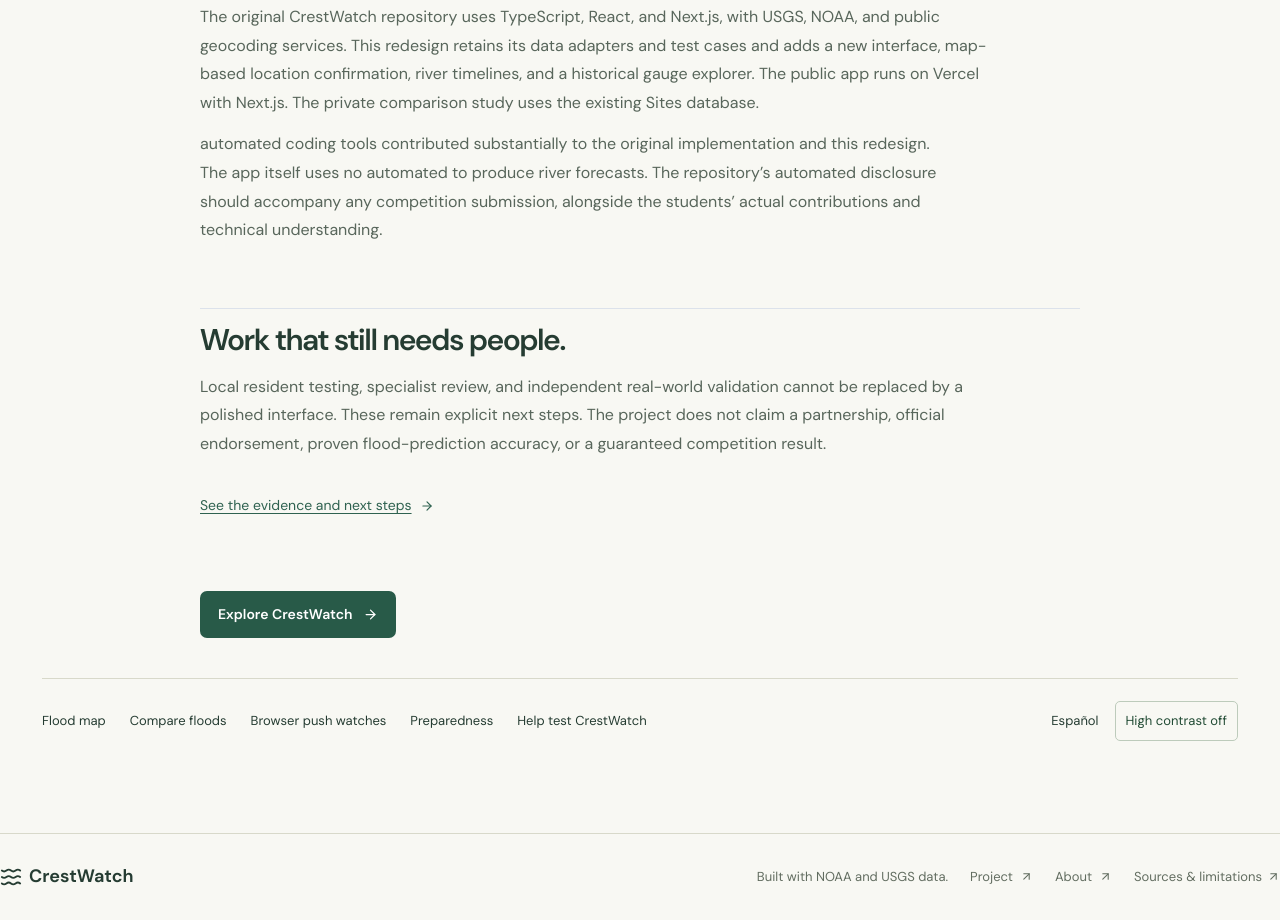
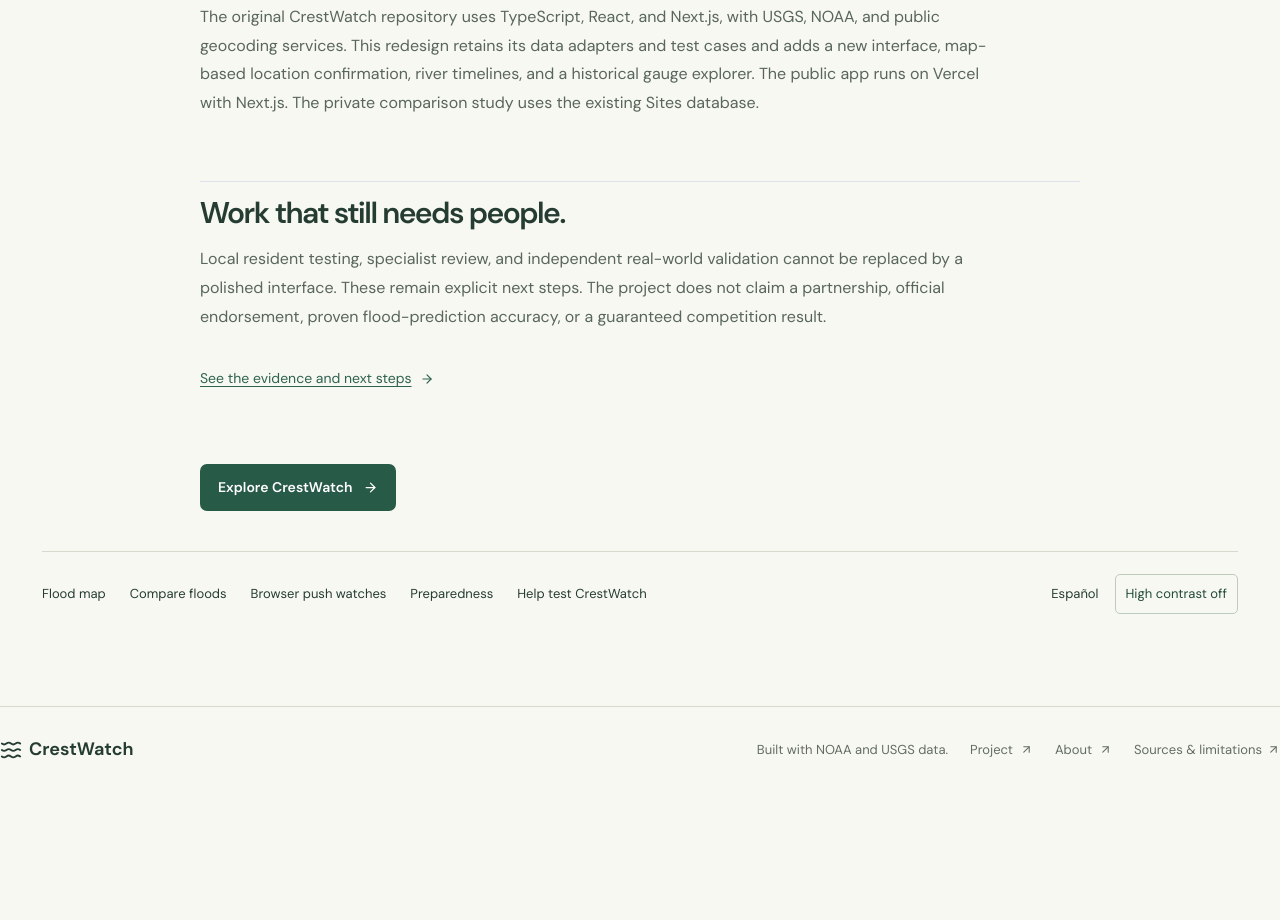
Before and after one commit to uskutsav-cpu/crestwatch, a Next.js app: page /about in a window 1280 px wide. Shown: the part 1260-2180 px from the top of the page. After the commit the page ends 2053 px from the top, so only its background shows below. Built offline with nearby package versions, Linux system fonts and the light colour scheme.

Commit message:
Revise project and documentation copy

```diff
--- a/app/about/page.tsx
+++ b/app/about/page.tsx
@@ -59,13 +59,6 @@
           map-based location confirmation, river timelines, and a historical
           gauge explorer. The public app runs on Vercel with Next.js. The private comparison study uses the existing Sites database.
         </p>
-        <p>
-          automated coding tools contributed substantially to the original
-          implementation and this redesign. The app itself uses no automated to produce
-          river forecasts. The repository’s automated disclosure should accompany any
-          competition submission, alongside the students’ actual contributions
-          and technical understanding.
-        </p>
       </section>
       <section className="article-section">
         <h2>Work that still needs people.</h2>
--- a/app/project/page.tsx
+++ b/app/project/page.tsx
@@ -83,7 +83,7 @@
           <span>
             Official forecasts.
             <br />
-            No automated predictions.
+            Observations and context.
           </span>
         </div>
       </div>
@@ -229,14 +229,8 @@
         </div>
       </section>
       <section className="project-authorship">
-        <h2>Built with assistance. Explained honestly.</h2>
-        <p>
-          automated coding tools contributed substantially to the original
-          implementation and this redesign. They do not generate CrestWatch’s
-          river forecasts. Competition materials should identify the students’
-          actual work and demonstrate their understanding of the code, data, and
-          tradeoffs.
-        </p>
+        <h2>Explore the project.</h2>
+        <p>Learn about CrestWatch’s data sources, design, and limitations.</p>
         <Link href="/about" className="inline-link">
           Read the project story <ArrowUpRight size={15} />
         </Link>
--- a/components/experience/AutomatedEvidence.tsx
+++ b/components/experience/AutomatedEvidence.tsx
@@ -4,7 +4,7 @@
 export function AutomatedEvidence(){return <section className="article-section automated-evidence" id="automated-audit" aria-labelledby="automated-audit-title">
  <span className="eyebrow">AUTOMATED BROWSER QA · OCTOBER 25, 2026</span>
  <h2 id="automated-audit-title">A thousand checks. A defined scope.</h2>
- <p>The supplied automated-run browser audit records <strong>{audit.total.toLocaleString('en-US')} checks marked PASS</strong> across four gauges. It compares public interface behavior with captured NOAA references. It did not recruit people or submit the participant study.</p>
+ <p>The supplied automated browser audit records <strong>{audit.total.toLocaleString('en-US')} checks marked PASS</strong> across four gauges. It compares public interface behavior with captured NOAA references. It did not recruit people or submit the participant study.</p>
  <div className="audit-metrics"><div><strong>{audit.slider}</strong><span>impact-slider scenarios</span></div><div><strong>{audit.other}</strong><span>other behavior checks</span></div><div><strong>{audit.sourceCaptures}</strong><span>NOAA reference captures</span></div><div><strong>{audit.humanParticipants}</strong><span>human participants in this audit</span></div></div>
  <div className="audit-scope"><h3>What was checked.</h3><p>Slider values, reached-threshold counts, the next published threshold, selected impact notes and what-if labels. Other checks cover station identity, displayed readings, clock/timezone, flood stages, source links, chart controls, published notes and reset behavior.</p><p>Each gauge has 250 recorded checks: 240 slider scenarios and 10 other checks. Each reuses one NOAA reference capture. The 1,000 records are related software scenarios, not 1,000 independent source observations or people.</p></div>
  <div className="table-scroll"><table className="source-table audit-gauges"><caption>Coverage and original reference times</caption><thead><tr><th scope="col">GAUGE</th><th scope="col">RECORDED CHECKS</th><th scope="col">NOAA REFERENCE CAPTURED</th></tr></thead><tbody>{audit.gauges.map(g=><tr key={g.id}><th scope="row"><a href={`https://water.noaa.gov/gauges/${g.id}`} target="_blank" rel="noreferrer" aria-label={`Open official NOAA gauge ${g.id}`}>{STATIONS.find(s=>s.lid===g.id)?.city} ↗</a><small>{g.id}</small></th><td>{g.total} · {g.slider} slider</td><td><time dateTime={g.sourceCapturedAt}>{timeLabel(g.sourceCapturedAt)}</time></td></tr>)}</tbody></table></div>
--- a/components/experience/ParticipantStudy.tsx
+++ b/components/experience/ParticipantStudy.tsx
@@ -49,7 +49,7 @@
     <p className="participant-lead">Try two ways to read river information. Tell us what you find, what you understand, and where you get stuck.</p>
     <div className="participant-steps"><div><span>01</span><strong>Try both pages</strong><p>Three short tasks on each. The order is assigned randomly.</p></div><div><span>02</span><strong>Use your own words</strong><p>We are testing the information, not you. Unfinished tasks are useful results.</p></div><div><span>03</span><strong>Submit as you go</strong><p>Each answer saves privately to the project. No account or email needed.</p></div></div>
     <section className="participant-card">
-     <h2>Before you begin.</h2><p>Keep this study tab open. Each task opens a river page in another tab. Please try without other people or automated assistance; you can record any help you use.</p>
+     <h2>Before you begin.</h2><p>Keep this study tab open. Each task opens a river page in another tab. Please try without help from others; you can record any help you use.</p>
      <p>Take part once, on one device. Each search has a two-minute limit. If a page fails or you cannot find something, record that instead of guessing.</p>
      <label className="participant-field">How often have you used river-gauge information?<select value={familiarity} onChange={e=>setFamiliarity(e.target.value)}><option value="">Choose one</option><option value="none">Never or almost never</option><option value="some">A few times</option><option value="frequent">Regularly</option></select></label>
      <label className="participant-consent"><input type="checkbox" checked={consent} onChange={e=>setConsent(e.target.checked)}/><span>I am 18 or older and choose to participate. I understand I can stop or withdraw my saved response.</span></label>
@@ -79,7 +79,7 @@
       <div className="participant-stopped"><Check size={17}/>{outcomeLabels[session.outcome!]}. Search time: {(elapsed/1000).toFixed(1)} seconds.</div>
       <label className="participant-field">Your answer, in your own words{session.outcome!=='ready'?' (optional)':''}<textarea maxLength={1500} rows={6} value={answer} required={session.outcome==='ready'} minLength={session.outcome==='ready'?3:undefined} onChange={e=>draft(e.target.value,help)} placeholder={session.outcome==='ready'?'What did you find, and how do you interpret it?':'What got in the way? Record any partial answer you found.'}/></label>
       <small className="participant-answer-note">Please answer from what you found. Do not enter personal details. There is no correctness feedback between pages.</small>
-      <label className="participant-field">Did you use help during this task?<select value={help} required onChange={e=>draft(answer,e.target.value)}><option value="">Choose one</option><option value="none">No help</option><option value="person">Help from another person</option><option value="ai">Help from an automated tool</option><option value="other">Other help</option><option value="not_sure">Not sure</option></select></label>
+      <label className="participant-field">Did you use help during this task?<select value={help} required onChange={e=>draft(answer,e.target.value)}><option value="">Choose one</option><option value="none">No help</option><option value="person">Help from another person</option>{help==='ai'?<option value="ai">Other help (previous answer)</option>:null}<option value="other">Other help</option><option value="not_sure">Not sure</option></select></label>
       <label className="participant-field">How confident are you in your response?<select value={confidence} required onChange={e=>draft(answer,help,e.target.value)}><option value="">Choose one</option><option value="1">1 · Not at all confident</option><option value="2">2 · Slightly confident</option><option value="3">3 · Moderately confident</option><option value="4">4 · Very confident</option><option value="5">5 · Extremely confident</option></select></label>
       <button className="primary-button" type="submit" disabled={busy||!help||!confidence||(session.outcome==='ready'&&answer.trim().length<3)}>{busy?<LoaderCircle className="spin" size={16}/>:null}{session.nextIndex===5?'Submit final response':'Save answer & continue'} <ArrowRight size={17}/></button>
      </form>:null}
--- a/lib/copy.ts
+++ b/lib/copy.ts
@@ -4,9 +4,7 @@
  * Short sentences. Contractions. No exclamation marks. No em dashes.
  * Jargon gets a plain gloss the first time it appears. Banned words:
  * catastrophic, danger, panic, guaranteed, exact. Uncertainty stays
- * honest ("about", "~"). The app never says "automated" about its answers: it
- * says "public data". The one exception is the About page's "How it was
- * built", which must disclose the automated coding tool (contest rule). Keep it.
+ * honest ("about", "~"). The app uses public data for its answers.
  */
 
 /** "1 hour", "5 hours". */
--- a/public/evidence/automated-audit-method.md
+++ b/public/evidence/automated-audit-method.md
@@ -8,7 +8,7 @@
 - 960 impact-slider scenarios in total; 40 other checks.
 - One captured NOAA reference per gauge, reused across scenarios. Four reference captures in total, not 1,000 independently refreshed NOAA observations.
 - Recorded execution period: October 25, 2026, 22:19:28.868–22:23:27.402 UTC (5:19–5:23 p.m. CDT).
-- Every record identifies AUTOMATED_QA, human_participant_count=0 and study_submission=false. The audit did not open /test.
+- Every record identifies its automated provenance, human_participant_count=0 and study_submission=false. The audit did not open /test.
 
 The original file includes the expected and recorded results, evidence references, captured text, reproduction steps where supplied, and per-record limitations. The website's lighter search index omits full captured text and some original columns; use the original CSV for the complete record. An evidence reference is an identifier supplied by the audit, not an independently hosted screenshot or trace.
 
```
Also changed, not shown: 13 other files (tests, documents, lock files or other folders).
